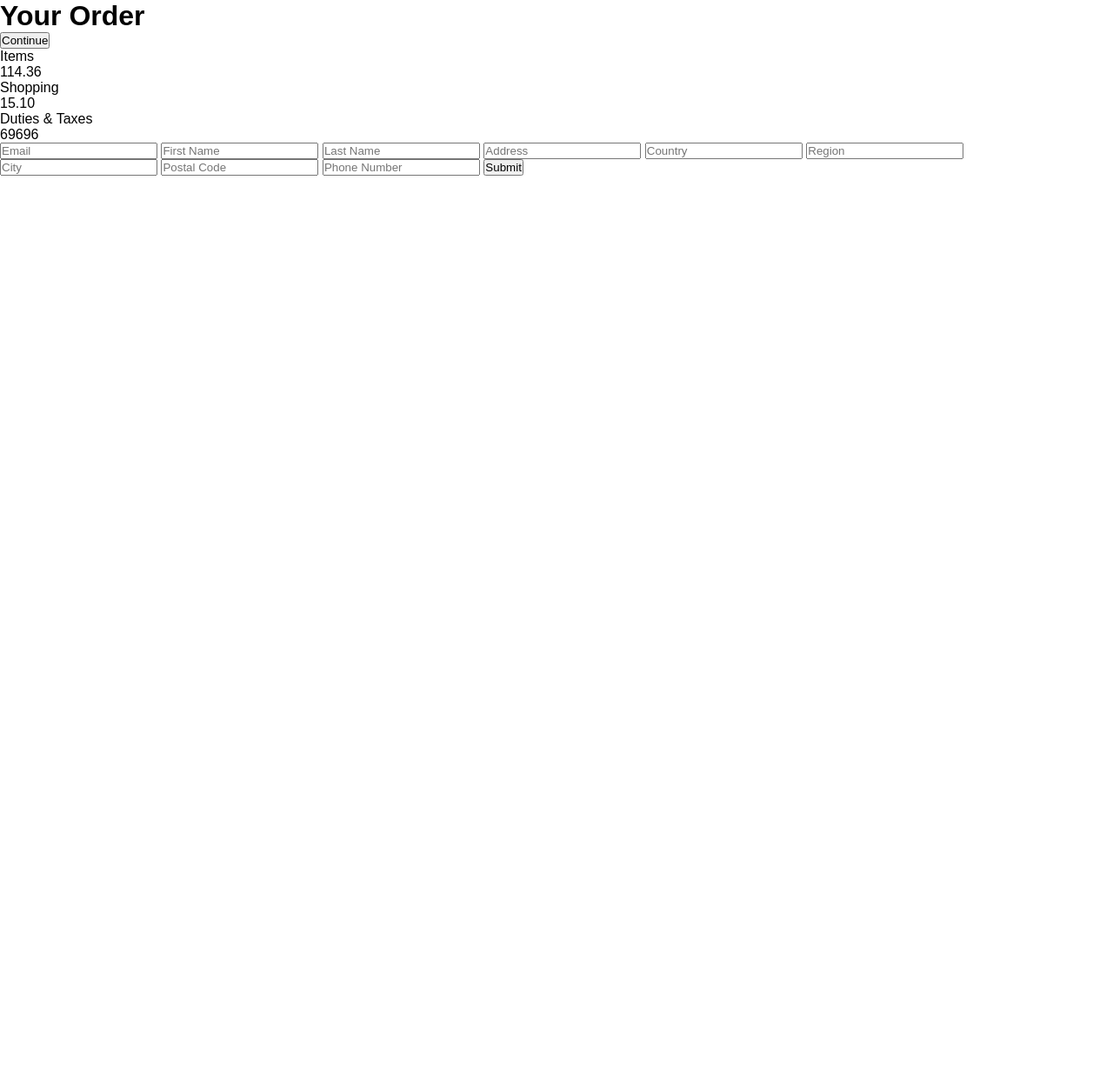
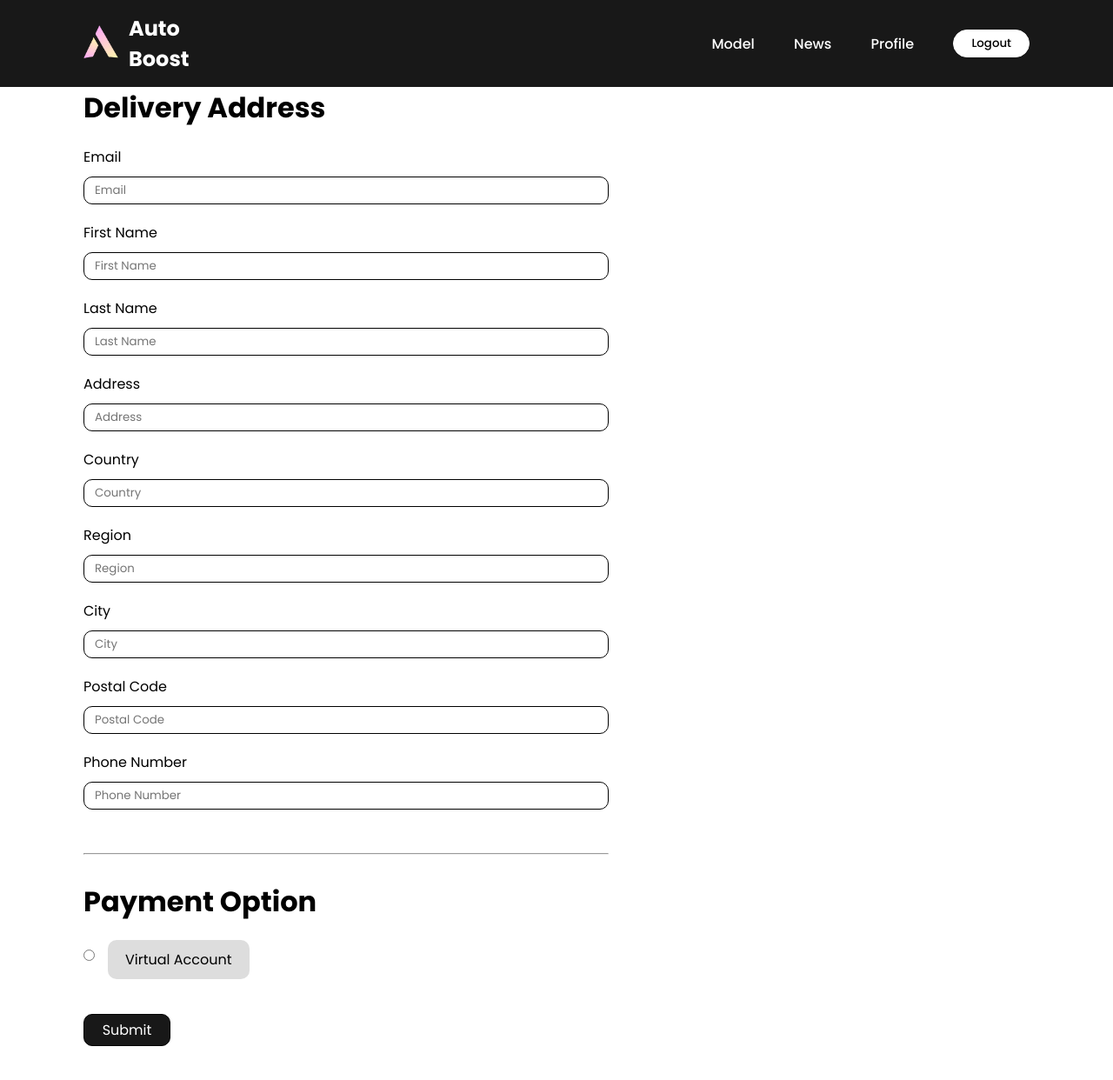
Before and after one commit to adtyfathan/projek-pemweb, a website: page public/checkout.html in a window 1280 px wide. Shown: the whole page at 87% size. Before the commit the page ends 800 px from the top, so only its background shows below. Drawn offline with Linux system fonts and the light colour scheme; sample sign-in values are in the browser's storage; files whose address does not match are found by name.

Commit message:
update checkout

```diff
--- a/public/checkout.html
+++ b/public/checkout.html
@@ -4,64 +4,74 @@
 
 <head>
     <meta charset="utf-8">
-    <meta http-equiv="X-UA-Compatible" content="IE=edge">
-    <title>Vroom</title>
     <link rel="icon" type="image/x-icon" href="/images/Logo.ico">
+    <title>Auto Boost</title>
     <meta name="viewport" content="width=device-width, initial-scale=1">
+    <link rel="preconnect" href="https://fonts.googleapis.com">
+    <link rel="preconnect" href="https://fonts.gstatic.com" crossorigin>
+    <link
+        href="https://fonts.googleapis.com/css2?family=Poppins:ital,wght@0,100;0,200;0,300;0,400;0,500;0,600;0,700;0,800;0,900;1,100;1,200;1,300;1,400;1,500;1,600;1,700;1,800;1,900&family=Roboto:ital,wght@0,100;0,300;0,400;0,500;0,700;0,900;1,100;1,300;1,400;1,500;1,700;1,900&display=swap"
+        rel="stylesheet">
     <link rel="stylesheet" href="/style.css">
-    <link
-        href="https://fonts.googleapis.com/css2?family=Roboto:ital,wght@0,100;0,300;0,400;0,500;0,700;0,900;1,100;1,300;1,400;1,500;1,700;1,900&display=swap"
-        rel="stylesheet">
 </head>
 
 <body>
-    <!-- <div class="nav-wrapper">
+    <div class="nav-wrapper">
         <div class="nav-container">
-            <a href="/"><img src="/images/logo.png" width="40" /></a>
-            <a href="/model">model</a>
-            <a href="/news">news</a>
-            <a href="/contact">contact</a>
-            <a id="button-logout">logout</a>
+            <div class="nav-logo">
+                <a href="/"><img src="/images/logo.png" width="40" />
+                    <h2>Auto Boost</h2>
+                </a>
+            </div>
+            <div class="nav-menu">
+                <a href="/model">Model</a>
+                <a href="/news">News</a>
+                <a href="">Profile</a>
+                <a id="button-logout"><button>Logout</button></a>
+            </div>
         </div>
-    </div> -->
-    <div class="checkout_wrapper">
+    </div>
+
+    <div class="checkout-wrapper">
+        <div class="checkout-input-container">
+            <h1>Delivery Address</h1>
+            <form class="checkout-form">
+                <label>Email</label>
+                <input type="email" id="checkout-email" placeholder="Email" required />
+                <label>First Name</label>
+                <input type="text" id="checkout-fn" placeholder="First Name" required />
+                <label>Last Name</label>
+                <input type="text" id="checkout-ln" placeholder="Last Name" required />
+                <label>Address</label>
+                <input type="text" id="checkout-address" placeholder="Address" required />
+                <label>Country</label>
+                <input type="text" id="checkout-country" placeholder="Country" required />
+                <label>Region</label>
+                <input type="text" id="checkout-region" placeholder="Region" required />
+                <label>City</label>
+                <input type="text" id="checkout-city" placeholder="City" required />
+                <label>Postal Code</label>
+                <input type="number" id="checkout-postal" placeholder="Postal Code" required />
+                <label>Phone Number</label>
+                <input type="number" id="checkout-phone" placeholder="Phone Number" required />
+                <hr>
+                <h1>Payment Option</h1>
+
+                <div class="checkout-form-option">
+                    <input id="va" type="radio" name="payment-option" value="virtual-account" />
+                    <label for="va">Virtual Account</label>
+                </div>
+
+                <input type="submit" class="checkout-button" style="width: 100px; margin: 40px 0;"/>
+
+            </form>
+        </div>
+
         <div class="checkout-summary-wrapper">
-            <h1>Your Order</h1>
-            <button>Continue</button>
-            <div>
-                <p>Items</p>
-                <p>114.36</p>
-            </div>
-            <div>
-                <p>Shopping</p>
-                <p>15.10</p>
-            </div>
-            <div>
-                <p>Duties & Taxes</p>
-                <p>69696</p>
-            </div>
-
             <div id="checkout-data">
 
             </div>
         </div>
-
-
-        <div class="">
-            <form>
-                <input type="email" id="checkout-email" placeholder="Email" required />
-                <input type="text" id="checkout-fn" placeholder="First Name" required />
-                <input type="text" id="checkout-ln" placeholder="Last Name" required />
-                <input type="text" id="checkout-address" placeholder="Address" required />
-                <input type="text" id="checkout-country" placeholder="Country" required />
-                <input type="text" id="checkout-region" placeholder="Region" required />
-                <input type="text" id="checkout-city" placeholder="City" required />
-                <input type="number" id="checkout-postal" placeholder="Postal Code" required />
-                <input type="number" id="checkout-phone" placeholder="Phone Number" required />
-                <input type="submit" />
-            </form>
-        </div>
-
     </div>
 
     <script type="module" src="/checkout.js"></script>
--- a/public/checkout.js
+++ b/public/checkout.js
@@ -3,9 +3,19 @@ if (!token) {
     window.location.href = "/login";
 }
 
+let qty = 1;
+
 function getCarId() {
     const pathParts = window.location.pathname.split('/');
     return pathParts[pathParts.length - 1];
+}
+
+function toCurrency(integerValue){
+    const formattedPrice = new Intl.NumberFormat('en-US', {
+        style: 'currency',
+        currency: 'USD',
+    }).format(integerValue);
+    return formattedPrice;
 }
 
 const modelContainer = document.getElementById("checkout-data");
@@ -20,12 +30,47 @@ window.onload = async function () {
         const car = await response.json();
         console.log(car);
 
+        const priceInt = Number(car.price.replace(/[\$,]/g, ""));
+        let orderPrice = priceInt * qty;
+        let deliveryPrice = orderPrice * 0.0005;
+        let taxPrice = orderPrice * 0.1;
+        let appPrice = priceInt * 0.001;
+        let totalPrice = orderPrice + deliveryPrice + taxPrice + appPrice;
+
         const contentDiv = document.createElement("div");
         contentDiv.innerHTML = `
             <img src="${car.image}" width=200/>
-            <h1>${car.brand}</h1>
-            <p>${car.model}</p>
+
+            <p>${car.brand} ${car.model}</p>
             <p>${car.price}</p>
+
+            <p>Order Summary</p>
+
+            <hr/>
+
+            <div>
+                <p>Order</p>
+                <p>${toCurrency(orderPrice)}</p>
+            </div>
+            <div>
+                <p>Delivery</p>
+                <p>${toCurrency(deliveryPrice)}</p>
+            </div>
+            <div>
+                <p>Tax</p>
+                <p>${toCurrency(taxPrice)}</p>
+            </div>
+            <div>
+                <p>App Cost</p>
+                <p>${toCurrency(appPrice)}</p>
+            </div>
+
+            <hr/>
+
+            <div>
+                <p>Total</p>
+                <p>${toCurrency(totalPrice)}</p>
+            </div>
         `;
 
         modelContainer.appendChild(contentDiv);
--- a/public/style.css
+++ b/public/style.css
@@ -696,6 +696,56 @@
     margin-top: 4px;
 }
 
+.checkout-wrapper {
+    display: flex;
+    margin: 100px 7.5% 0 7.5%;
+    gap: 7.5%;
+}
+
+.checkout-input-container {
+    flex: 3;
+}
+
+.checkout-input-container h1 {
+    margin-bottom: 20px;
+}
+
+.checkout-summary-wrapper {
+    flex: 2;
+}
+
+.checkout-form {
+    display: flex;
+    flex-direction: column;
+}
+
+.checkout-form input {
+    margin: 10px 0 20px 0;
+}
+
+.checkout-form input {
+    padding: 5px 12px;
+    border-radius: 10px;
+    border: 1px solid black;
+}
+
+.checkout-form hr {
+    margin: 30px 0;
+}
+
+.checkout-form-option {
+    display: flex;
+    align-items: center;
+    gap: 15px;
+}
+
+.checkout-form-option label {
+    padding: 10px 20px;
+    color: black;
+    background-color: rgb(221, 221, 221);
+    border-radius: 10px;
+}
+
 .news-content-child {
     margin: 200px 100px 0 100px;
 }
--- a/server.js
+++ b/server.js
@@ -32,10 +32,6 @@ app.get("/", (req, res) => {
 app.get("/model", (req, res) => {
     res.sendFile(path.join(__dirname, "public", "model.html"));
 })
-
-// app.get("/model/model-child", (req, res) => {
-//     res.sendFile(path.join(__dirname, "public", "model-child.html"));
-// })
 
 app.get("/news", (req, res) => {
     res.sendFile(path.join(__dirname, "public", "news.html"))
```
